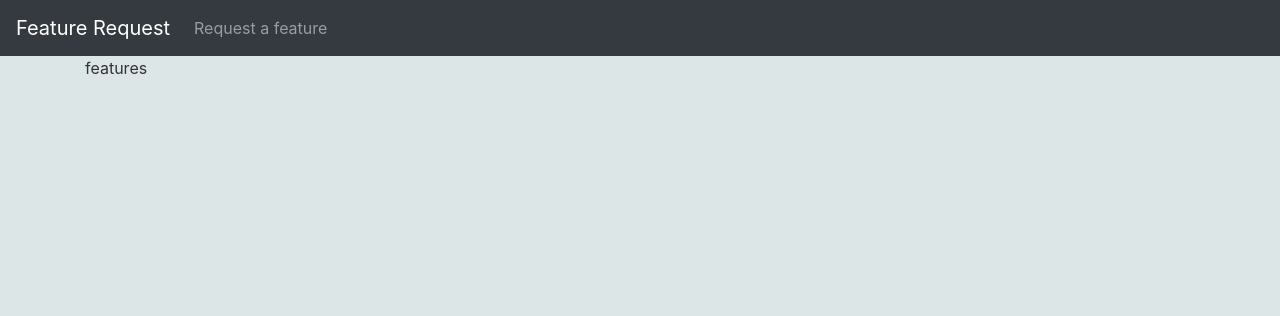
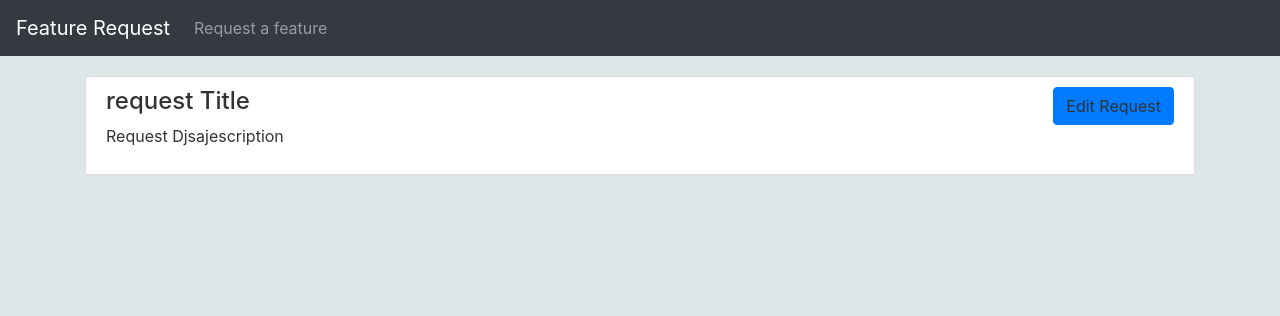
Before and after one commit to dareenkhanash/feature-req, a Flask app: page / in a window 1280 px wide. Shown: the top 316 px of the page. Run offline with Flask 2, Linux system fonts and the light colour scheme; some libraries are stand-ins or nearby versions.

Commit message:
adding requests div where we will show all the features requests

```diff
--- a/static/style.css
+++ b/static/style.css
@@ -2,3 +2,10 @@ body {
     background: #dde6e7;
     color: #333333;
   }
+  .features{
+    background: #ffffff;
+    padding: 10px 20px;
+    border: 1px solid #dddddd;
+    border-radius: 3px;
+    margin-top: 20px;
+  }
--- a/templates/feature-requests.html
+++ b/templates/feature-requests.html
@@ -1,5 +1,17 @@
 {% extends 'layout.html' %}
 //render all features
 {% block featurerequests %}
-  features
+  <div class="well clearfix features">
+    <div class="row justify-content-center">
+    <div class="col-md-10">
+      <h4> request Title</h4>
+      <p > Request Djsajescription</p>
+    </div>
+    <div class="col-md-2">
+      <a class="btn btn-primary pull-right" data-toggle="modal">
+        Edit Request
+      </a>
+    </div>
+    </div>
+  </div>
 {% endblock %}
```
